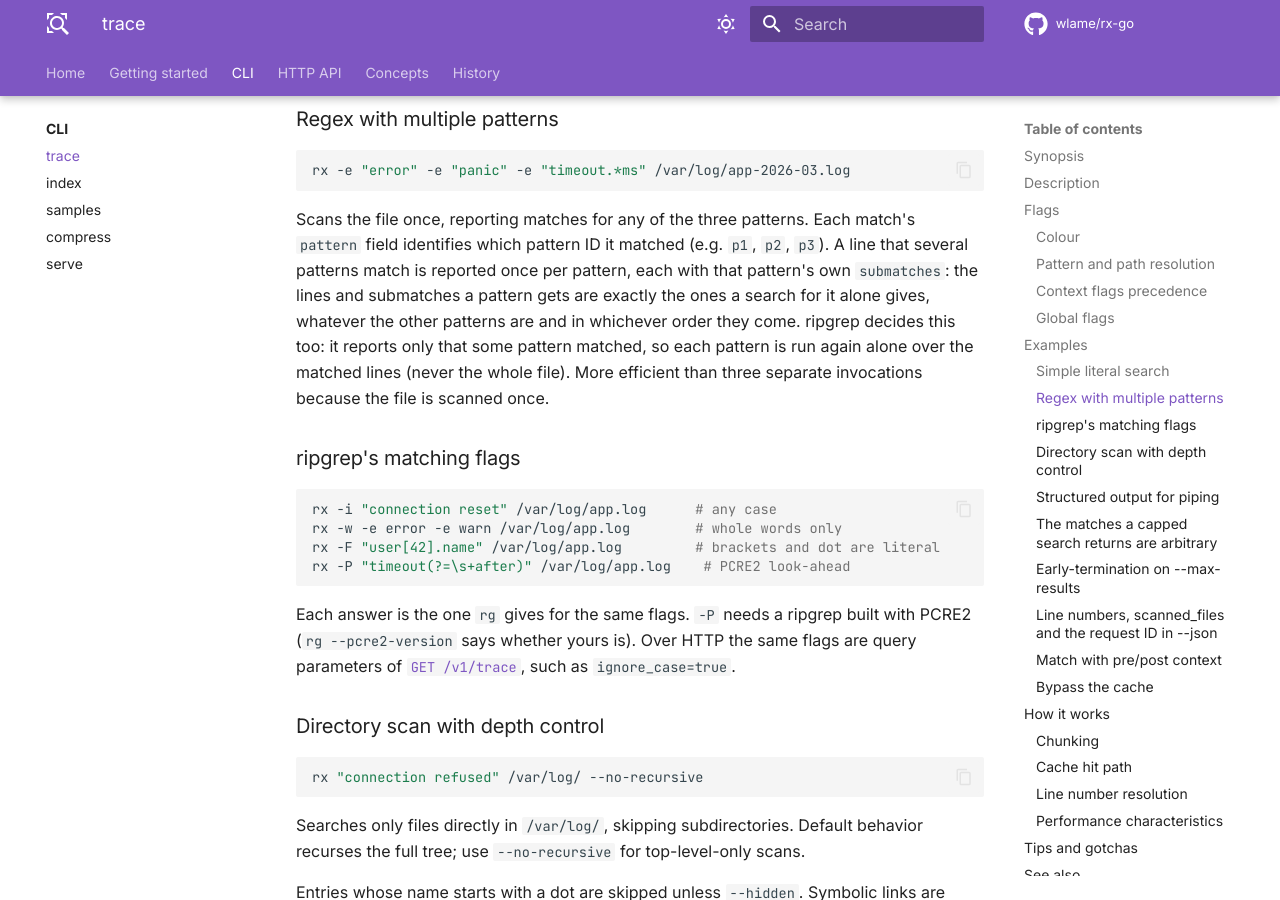
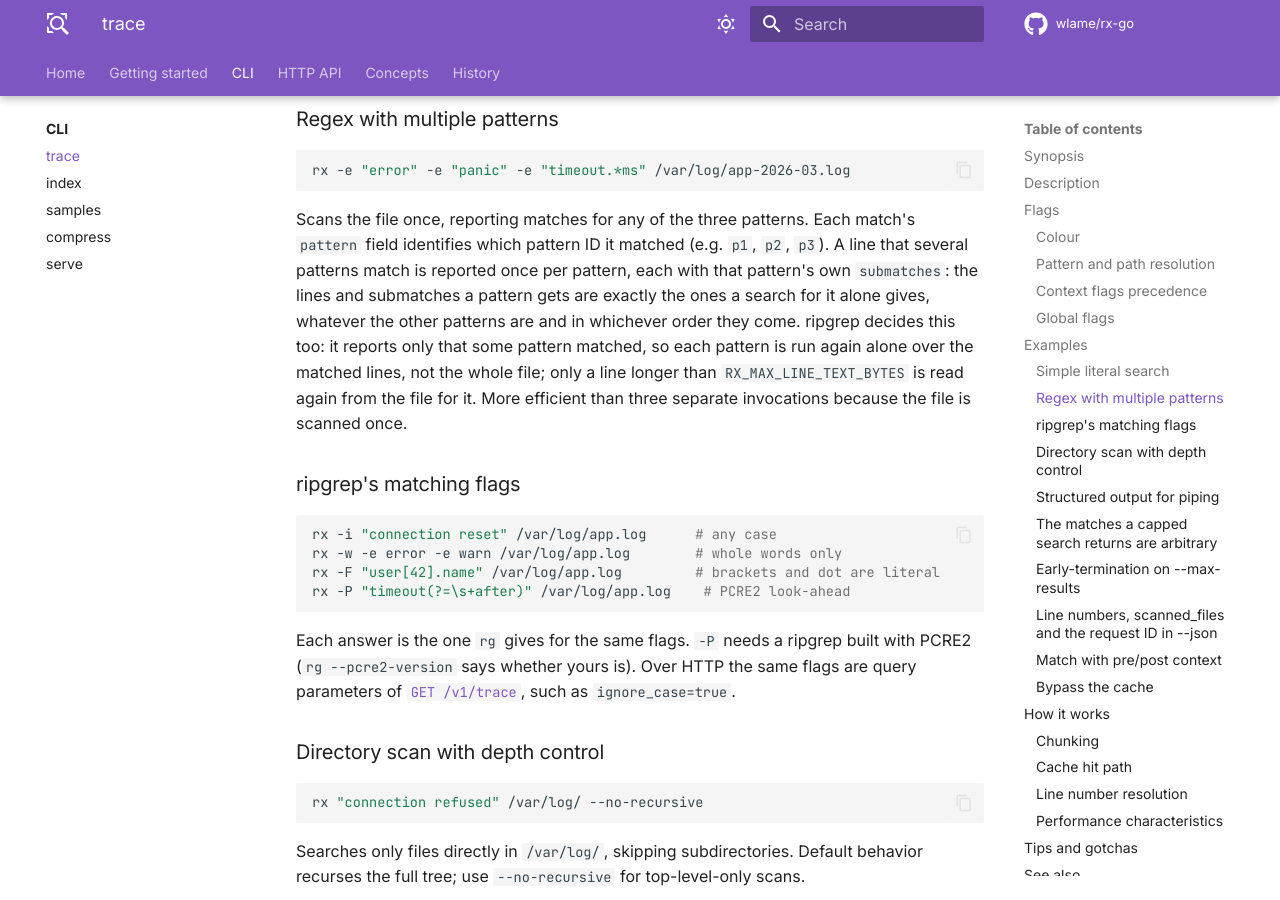
Before and after one commit to wlame/rx-go, an MkDocs documentation site: the page built from docs/cli/trace.md, in a window 1280 px wide and 900 px high, scrolled down 4226 px. Built offline with MkDocs 1.6.1 and Material for MkDocs 9.7.7, drawn with Linux system fonts in a browser that asks for light colours; comment, search, counter and statistics services are not loaded; the version menu is left out.

Commit message:
Describe when OnFile fires and when a matched line is read again from the file.

```diff
--- a/docs/cli/trace.md
+++ b/docs/cli/trace.md
@@ -159,8 +159,9 @@ once per pattern, each with that pattern's own `submatches`: the lines
 and submatches a pattern gets are exactly the ones a search for it alone
 gives, whatever the other patterns are and in whichever order they
 come. ripgrep decides this too: it reports only that some pattern
-matched, so each pattern is run again alone over the matched lines
-(never the whole file). More efficient than three separate invocations
+matched, so each pattern is run again alone over the matched lines, not
+the whole file; only a line longer than `RX_MAX_LINE_TEXT_BYTES` is read
+again from the file for it. More efficient than three separate invocations
 because the file is scanned once.
 
 ### ripgrep's matching flags
```
Also changed, not shown: 1 other file.
